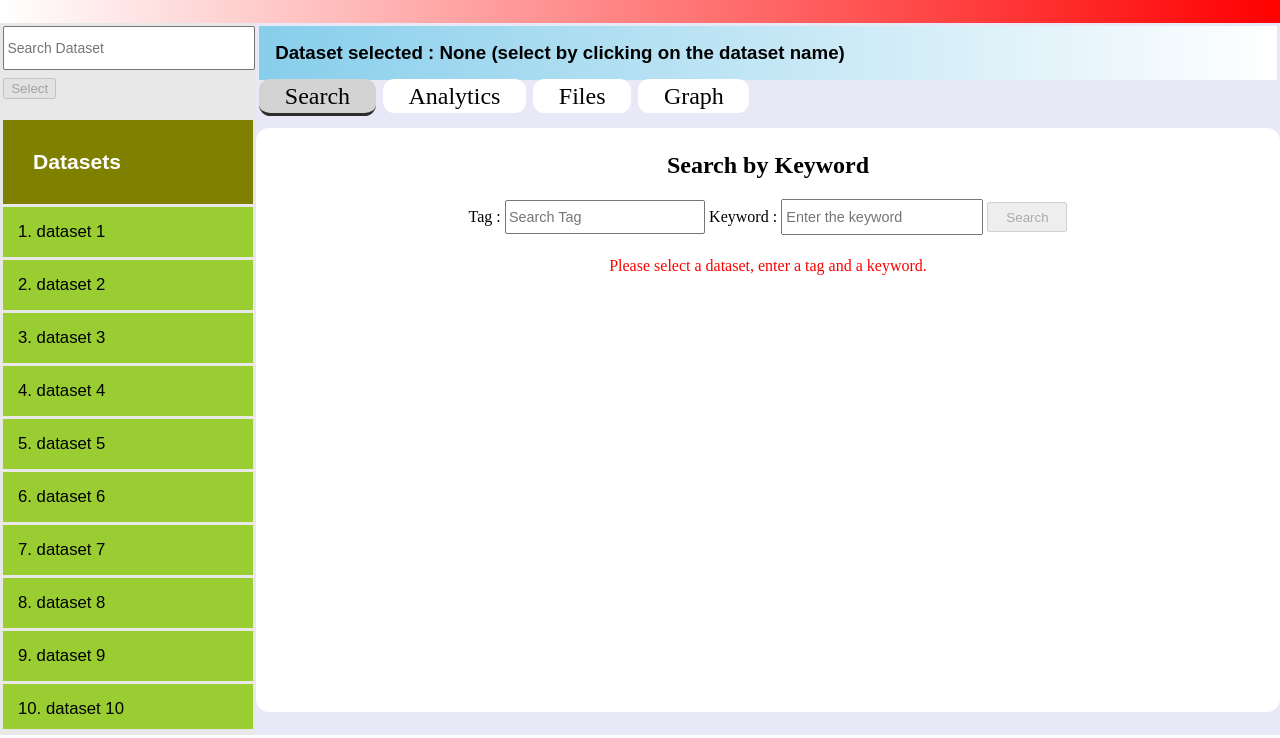
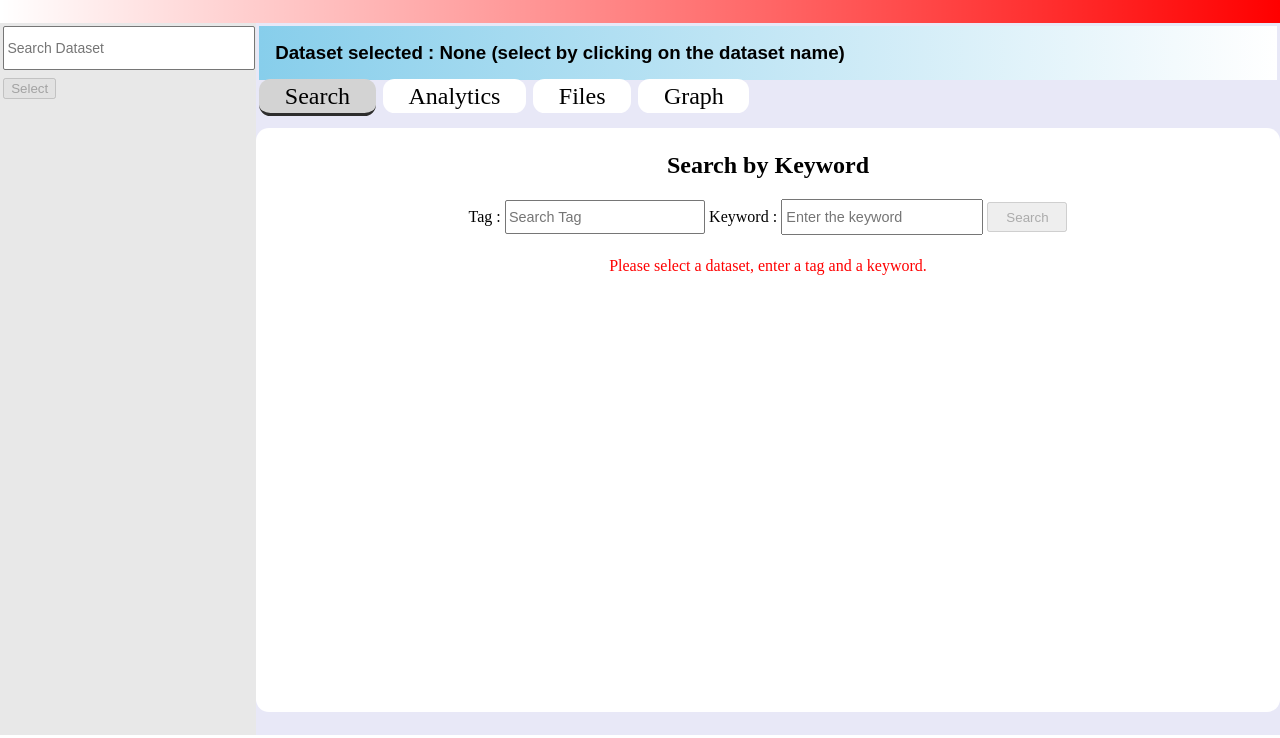
Before and after one commit to 15hu/Angular-Search-Page, a plain HTML site: page index.html in a window 1280 px wide. Shown: the part 62-800 px from the top of the page. Drawn offline with Linux system fonts and the light colour scheme.

Commit message:
removed dataset list/button

```diff
--- a/css/styles.css
+++ b/css/styles.css
@@ -27,41 +27,6 @@ h1{
 }
 #tableDiv button{
     margin-left:0.4vh;
-}
-#datasetTable{
-    overflow: auto;
-    height:86%;
-}
-#tableDiv table{
-    font-size: 110%;
-    border-spacing: 0.4vh;
-    width:100%;
-}
-#tableDiv table tr th{
-    position: sticky;
-    top: 0;
-    text-align : left;
-    background-color: #808000;
-    padding: 30px 20px 30px 30px;
-    color: #FFFFFF;
-    font-family : Arial;
-    font-size:120%;
-}
-#tableDiv table tr td{
-    font-family : Arial;
-    font-size : 95%;
-    white-space: nowrap;
-    background-color: yellowgreen;
-    padding: 15px;
-}
-#tableDiv table tr td:hover{
-    background-color:#90EE90;
-}
-#spanIf{
-    font-family : Arial;
-    padding:10%;
-    font-size:120%;
-    color:red;
 }
 h3{
     font-family:Arial;
--- a/src/searchApp.component.js
+++ b/src/searchApp.component.js
@@ -13,19 +13,6 @@ function DatasetView(){
                 <angucomplete placeholder="Search Dataset" pause="100" selectedobject="searchCtrl.selectedDatasetObject" localdata="searchCtrl.datasets" searchfields="name" titlefield="name" minlength="1" inputclass="form-control form-control-small" matchclass="highlight" />
             </div>
             <button ng-disabled="searchCtrl.selectedDatasetObject===null;" ng-click="searchCtrl.selectedDataset=searchCtrl.selectedDatasetObject.originalObject.name">Select</button>
-            <br><br>
-            <div id="datasetTable">
-                <table>
-                    <tr>
-                        <th>Datasets</th>
-                    </tr>
-                    <tr ng-repeat = "dataset in searchCtrl.datasets" ng-click="searchCtrl.selectedDataset=searchCtrl.datasets[$index].name;">
-                        <td>{{$index+1}}. {{dataset.name}}</td>
-                    </tr>
-                </table><br>
-                <span id = "spanIf" ng-if="searchCtrl.datasets.length===0">No datasets Available!</span>
-            </div>
-
         </div>`
     };
     return ddo;
```
